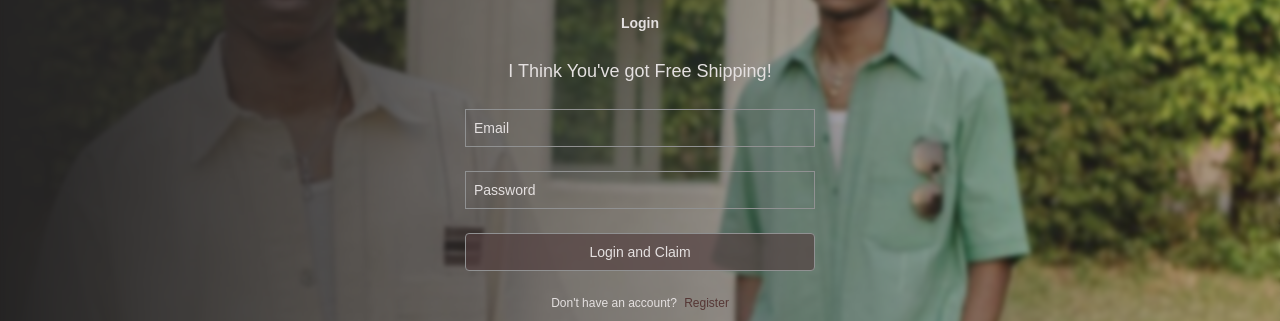
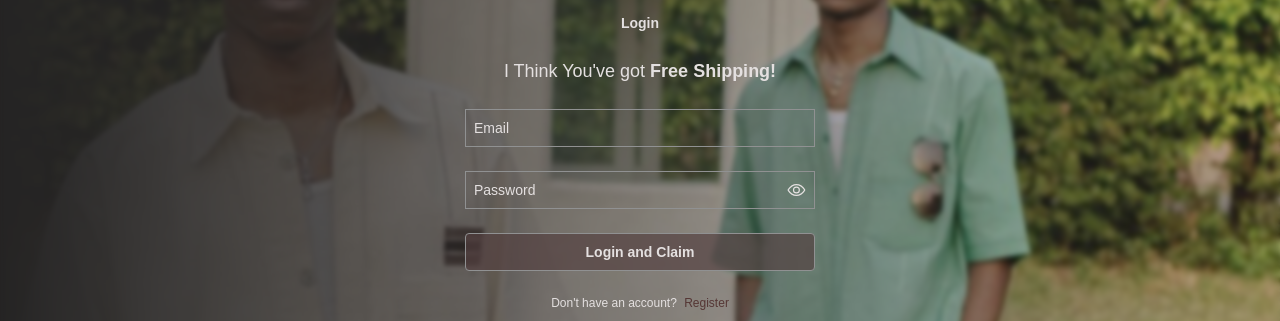
Before and after one commit to peaceabiodun/reposition, a Next.js app: page / in a window 1280 px wide. Shown: the part 245-566 px from the top of the page. Built offline with nearby package versions, Linux system fonts and the light colour scheme; what @supabase/auth-helpers-nextjs would draw is missing.

Commit message:
website update

```diff
--- a/src/app/bag/page.tsx
+++ b/src/app/bag/page.tsx
@@ -383,7 +383,7 @@ const Bag = () => {
     <div className='w-full min-h-screen bg-[#dbd9d2] '>
       <Header />
       <Link
-        href='/'
+        href='/home'
         className='mt-4 gap-1 flex text-sm items-center px-3 xs:px-4'
       >
         <MdOutlineArrowBackIosNew size={20} />
--- a/src/app/campaign/page.tsx
+++ b/src/app/campaign/page.tsx
@@ -51,7 +51,7 @@ const CampaignPage = () => {
       <div className='bg-[#f8d3c98a] h-full min-h-screen'>
         <Header />
         <div className='p-4 gap-1 flex justify-between text-sm items-center'>
-          <Link href='/' className=' gap-1 flex text-sm items-center'>
+          <Link href='/home' className=' gap-1 flex text-sm items-center'>
             <MdOutlineArrowBackIosNew size={20} />
             Back
           </Link>
--- a/src/app/manage-products/page.tsx
+++ b/src/app/manage-products/page.tsx
@@ -78,7 +78,7 @@ const ManageProducts = () => {
   return (
     <div className='w-full min-h-screen bg-[#dbd9d2] p-3 xs:p-4'>
       <div className='mt-4 gap-1 flex justify-between text-sm items-center'>
-        <Link href='/' className='flex gap-1'>
+        <Link href='/home' className='flex gap-1'>
           <MdOutlineArrowBackIosNew size={20} />
           Back
         </Link>
--- a/src/app/page.tsx
+++ b/src/app/page.tsx
@@ -6,6 +6,8 @@ import { validateEmail } from '@/utils/functions';
 import Image from 'next/image';
 import { useRouter } from 'next/navigation';
 import { useState } from 'react';
+import { FaRegEyeSlash } from 'react-icons/fa';
+import { IoEyeOutline } from 'react-icons/io5';
 import { MdOutlineArrowBackIosNew } from 'react-icons/md';
 
 const AuthPage = () => {
@@ -16,6 +18,7 @@ const AuthPage = () => {
   const [showErrorMessage, setShowErrorMessage] = useState(false);
   const [emailError, setEmailError] = useState('');
   const [showSignupForm, setShowSignupForm] = useState(false);
+  const [showPassword, setShowPassword] = useState(false);
 
   const router = useRouter();
 
@@ -97,6 +100,7 @@ const AuthPage = () => {
                 className='object-cover invert'
               />
               <h3 className='font-semibold'>Create an account</h3>
+              <p className='text-lg font-bold'> You&apos;re Almost There!</p>
               <input
                 type='text'
                 placeholder='Full Name'
@@ -119,13 +123,28 @@ const AuthPage = () => {
                 pattern='[a-zA-Z0-9._-]+@[a-zA-Z0-9.-]+\.[a-zA-Z]{2,}'
                 className='border border-[#909192] w-full p-2 outline-none bg-transparent placeholder:text-[#e4e0e0] '
               />
+              <div className='flex border border-[#909192] w-full p-2'>
                 <input
-                type='password'
-                placeholder='Create Password'
+                  type={showPassword ? 'text' : 'password'}
+                  placeholder='Password'
                   value={password}
                   onChange={(e) => setPassword(e.target.value)}
-                className='border border-[#909192] w-full p-2 outline-none bg-transparent placeholder:text-[#e4e0e0]'
+                  className=' w-full outline-none bg-transparent placeholder:text-[#e4e0e0] pr-3'
                 />
+                {showPassword ? (
+                  <FaRegEyeSlash
+                    size={20}
+                    onClick={() => setShowPassword(!showPassword)}
+                    className='cursor-pointer'
+                  />
+                ) : (
+                  <IoEyeOutline
+                    size={20}
+                    onClick={() => setShowPassword(!showPassword)}
+                    className='cursor-pointer'
+                  />
+                )}
+              </div>
               {emailError && (
                 <p className='text-xs text-red-800'>{emailError}</p>
               )}
@@ -158,7 +177,11 @@ const AuthPage = () => {
                 className='object-cover invert'
               />
               <h3 className='font-semibold'>Login</h3>
-              <p className='text-lg'> I Think You&apos;ve got Free Shipping!</p>
+              <p className='text-lg'>
+                {' '}
+                I Think You&apos;ve got{' '}
+                <span className='font-bold'>Free Shipping!</span>
+              </p>
               <input
                 type='text'
                 placeholder='Email'
@@ -174,20 +197,35 @@ const AuthPage = () => {
                 pattern='[a-zA-Z0-9._-]+@[a-zA-Z0-9.-]+\.[a-zA-Z]{2,}'
                 className='border border-[#909192] w-full p-2 outline-none bg-transparent placeholder:text-[#e4e0e0] '
               />
+              <div className='flex border border-[#909192] w-full p-2'>
                 <input
-                type='password'
+                  type={showPassword ? 'text' : 'password'}
                   placeholder='Password'
                   value={password}
                   onChange={(e) => setPassword(e.target.value)}
-                className='border border-[#909192] w-full p-2 outline-none bg-transparent placeholder:text-[#e4e0e0]'
+                  className=' w-full outline-none bg-transparent placeholder:text-[#e4e0e0] pr-3'
                 />
+                {showPassword ? (
+                  <FaRegEyeSlash
+                    size={20}
+                    onClick={() => setShowPassword(!showPassword)}
+                    className='cursor-pointer'
+                  />
+                ) : (
+                  <IoEyeOutline
+                    size={20}
+                    onClick={() => setShowPassword(!showPassword)}
+                    className='cursor-pointer'
+                  />
+                )}
+              </div>
               {emailError && (
                 <p className='text-xs text-red-800'>{emailError}</p>
               )}
               <button
                 disabled={disableButton}
                 onClick={login}
-                className={`border border-[#909192] bg-[#523f3fab] rounded-sm p-2 mt-6 w-full sm:max-w-[350px] cursor-pointer`}
+                className={`border border-[#909192] bg-[#523f3fab] rounded-sm p-2 mt-6 w-full sm:max-w-[350px] cursor-pointer font-semibold`}
               >
                 {loading ? 'Loading...' : 'Login and Claim'}
               </button>
--- a/src/app/product/[productId]/page.tsx
+++ b/src/app/product/[productId]/page.tsx
@@ -170,7 +170,7 @@ const ProductDetails = () => {
     <div className='w-full h-full min-h-[100vh] bg-[#dbd9d2]'>
       <Header />
       <div className='flex w-full justify-between gap-4 p-4 mb-4'>
-        <Link href='/' className=' gap-1 flex text-sm items-center '>
+        <Link href='/home' className=' gap-1 flex text-sm items-center '>
           <MdOutlineArrowBackIosNew size={20} />
           Back
         </Link>
--- a/src/app/reset-password/page.tsx
+++ b/src/app/reset-password/page.tsx
@@ -42,7 +42,7 @@ const ResetPassword = () => {
   };
   return (
     <div className='w-full min-h-screen bg-[#dbd9d2] p-3 xs:p-4 text-sm  '>
-      <Link href='/' className='mt-4 gap-1 flex text-sm items-center'>
+      <Link href='/home' className='mt-4 gap-1 flex text-sm items-center'>
         <MdOutlineArrowBackIosNew size={20} />
         Back
       </Link>
--- a/src/app/size-chart/page.tsx
+++ b/src/app/size-chart/page.tsx
@@ -78,7 +78,7 @@ const SizeChart = () => {
   return (
     <div className='w-full h-full min-h-[100vh] bg-[#dbd9d2]'>
       <Header />
-      <Link href='/' className=' gap-1 flex text-sm items-center p-4'>
+      <Link href='/home' className=' gap-1 flex text-sm items-center p-4'>
         <MdOutlineArrowBackIosNew size={20} />
         Back
       </Link>
--- a/src/app/we-are/page.tsx
+++ b/src/app/we-are/page.tsx
@@ -13,7 +13,10 @@ const WeAre = () => {
         <Header />
       </div>
 
-      <Link href='/' className='flex gap-1 mt-4 px-4 md:p-8 text-[#4d3c1dfb]'>
+      <Link
+        href='/home'
+        className='flex gap-1 mt-4 px-4 md:p-8 text-[#4d3c1dfb]'
+      >
         <MdOutlineArrowBackIosNew size={20} />
         Back
       </Link>
--- a/src/components/mobile-menu/page.tsx
+++ b/src/components/mobile-menu/page.tsx
@@ -89,7 +89,7 @@ const MobileMenu = ({ show, onClose }: ModalProps) => {
         if (token) {
           setShowLogoutModal(true);
         } else {
-          router.push('/login');
+          router.push('/');
         }
       },
     },
```
Lines whose indentation alone changed are shown as unchanged.
